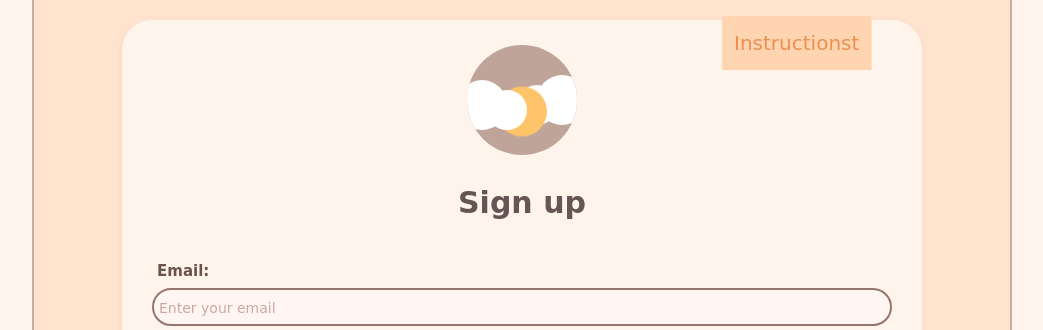
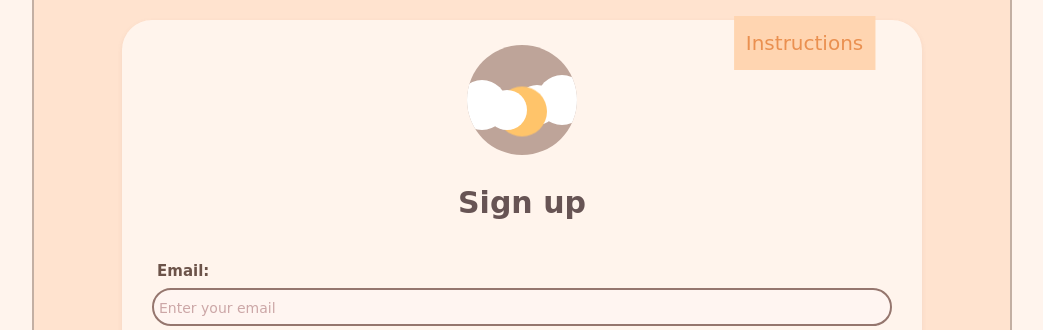
Before and after one commit to Morrok/utcc-secret-photo, a Django app: page /register/ in a window 1280 px wide. Shown: the part 234-564 px from the top of the page, without its empty margins (118-1161 px from the left). Run offline with Django 4.2, Linux system fonts and the light colour scheme; some libraries are stand-ins or nearby versions; some web fonts are replaced.

Commit message:
edit text

```diff
--- a/secret_photo/templates/secret_photo/register.html
+++ b/secret_photo/templates/secret_photo/register.html
@@ -45,7 +45,7 @@
         <p class="note-text">Note : The picture size must be less than 1 MB</p>
       </div>
     </div>
-    <button class="button-howtodo" id="howtodo" onclick="togglePopup()">Instructionst</button>
+    <button class="button-howtodo" id="howtodo" onclick="togglePopup()">Instructions</button>
 
     <button type="button" class="btn btn-primary btn-lg" style="margin-right: 30px; margin-top: 30px; border-radius: 59px; color: rgb(68, 42, 42); --bs-btn-bg: #eec0a670; --bs-btn-border-color: antiquewhite;--bs-btn-hover-bg: rgb(145, 116, 109);--bs-btn-hover-border-color: rgb(155, 123, 123);--bs-btn-active-bg: #c0754f;--bs-btn-active-border-color: #fb7659;--bs-btn-disabled-bg: rgb(145, 116, 109);--bs-btn-disabled-border-color: rgb(123, 79, 66);" id="btn_register">Register</button>
     {% comment %} <input type="submit" value="Submit" /> {% endcomment %}
--- a/secret_photo/templates/secret_photo/reset_password.html
+++ b/secret_photo/templates/secret_photo/reset_password.html
@@ -47,7 +47,7 @@
         <p class="note-text">Note : The picture size must be less than 1 MB</p>
       </div>
     </div>
-    <button class="button-howtodo" id="howtodo" onclick="togglePopup()">Instructionst</button>
+    <button class="button-howtodo" id="howtodo" onclick="togglePopup()">Instructions</button>
 
     <button type="button" class="btn btn-primary btn-lg" style="margin-right: 30px; margin-top: 30px; border-radius: 59px; color: rgb(68, 42, 42); --bs-btn-bg: #eec0a670; --bs-btn-border-color: antiquewhite;--bs-btn-hover-bg: rgb(145, 116, 109);--bs-btn-hover-border-color: rgb(155, 123, 123);--bs-btn-active-bg: #c0754f;--bs-btn-active-border-color: #fb7659;--bs-btn-disabled-bg: rgb(145, 116, 109);--bs-btn-disabled-border-color: rgb(123, 79, 66);" id="btn_register">Reset Password</button>
     {% comment %} <input type="submit" value="Submit" /> {% endcomment %}
```
